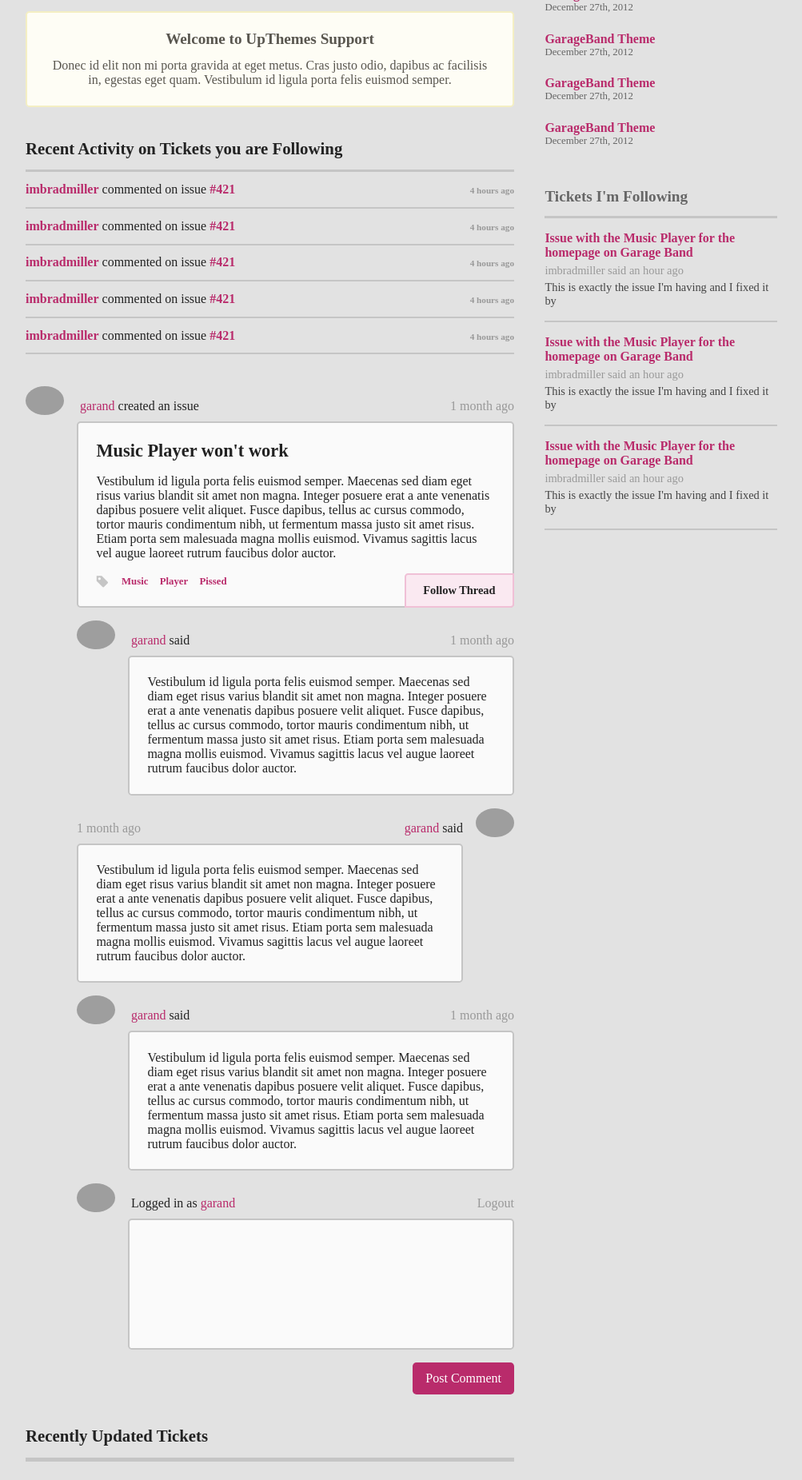
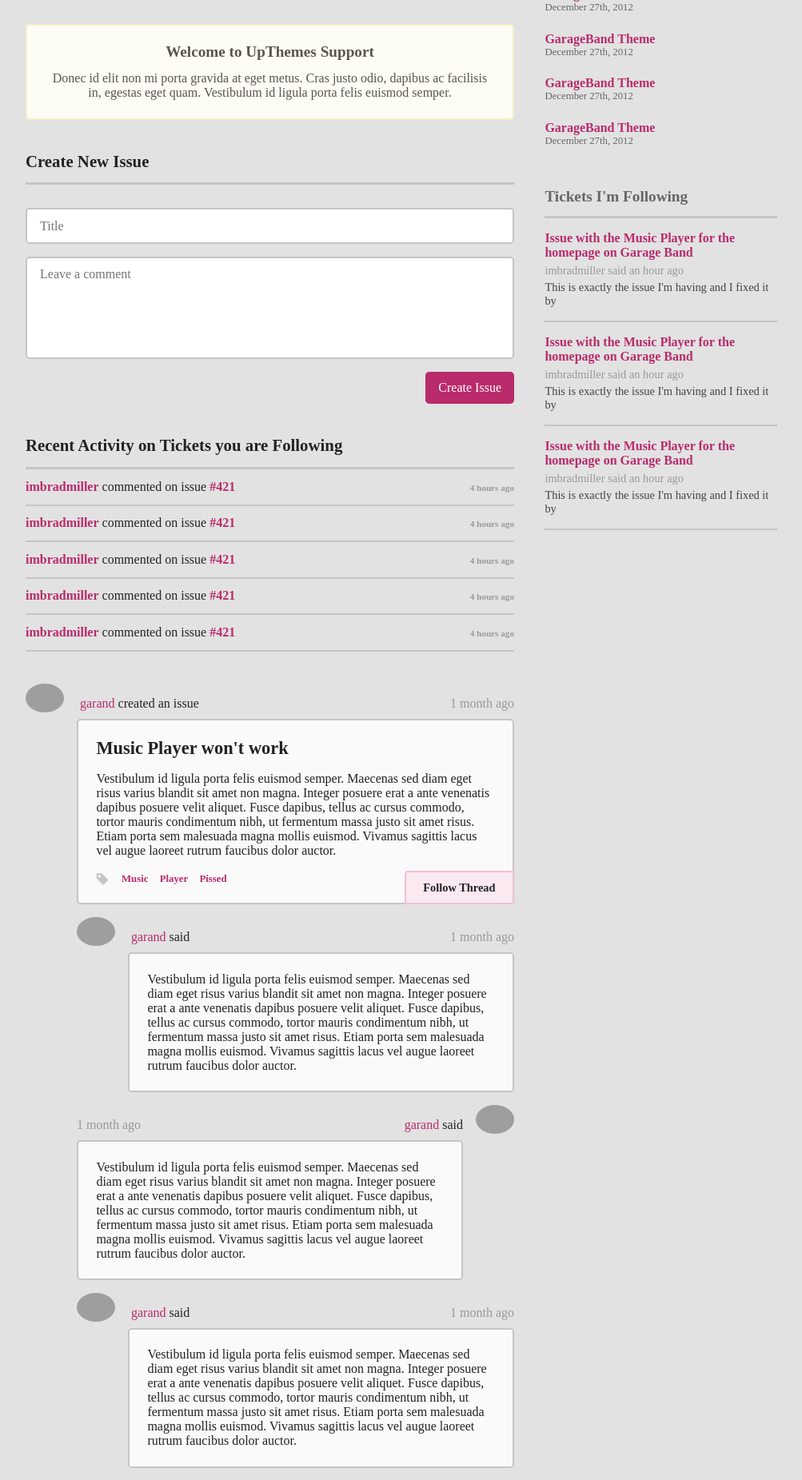
Before and after one commit to LiftUX/IssuePress, a PHP site: page / in a window 1280 px wide. Shown: the part 247-2098 px from the top of the page at 80% size, without its empty margins (138-1141 px from the left). Run offline with PHP 8.4, Linux system fonts and the light colour scheme; some libraries are stand-ins or nearby versions; grey boxes are pictures that could not be loaded.

Commit message:
Added create issue module. Updated markup and styles for forms.

```diff
--- a/assets/scss/_settings.scss
+++ b/assets/scss/_settings.scss
@@ -8,6 +8,7 @@
 
 $max-width:980px;
 $primary:#b92b6b;
+$outline-color:#6cbce6;
 $font:"proxima-nova-alt";
 $icon:"icons";
 
--- a/assets/scss/main.scss
+++ b/assets/scss/main.scss
@@ -179,18 +179,49 @@ header {
   }
 }
 
+form {
+  overflow:hidden;
+}
+
+.textbox {
+  border-radius:.3em;
+  border:.15em solid #c5c5c5;
+  display:block;
+  width:100%;
+  padding:.7em 1em;
+  margin-bottom:1em;
+
+  &:focus {
+    outline:none;
+    border-color:$outline-color;
+  }
+}
+
+textarea {
+  @extend .textbox;
+  height:8em;
+  resize:none;
+}
+
+.submit {
+  border-radius:.3em;
+  background:$primary;
+  color:#fff;
+  padding:.7em 1em;
+  text-decoration:none;
+  display:inline-block;
+  border:0;
+  float:right;
+  margin-bottom:.01em;
+}
+
 section {
   margin-bottom:2.5em;
 }
 
-.search {
-
-  input.search-query {
-    border-radius:.3em;
-    border:.15em solid #c5c5c5;
-    display:block;
-    width:100%;
-    padding:.7em 1em;
+.create-issue {
+  .section-title {
+    margin-bottom:1.4em;
   }
 }
 
@@ -383,16 +414,10 @@ section {
       border:.15em solid #c5c5c5;
       padding:.4em 1.4em;
       margin-left:4em;
+    }
 
-      textarea {
-        border:0;
-        background:transparent;
-        padding:1.4em 1.4em;
-        height:10em;
-        width:100%;
-        resize:none;
-        border-radius:.3em;
-      }
+    .textarea-wrap {
+      margin-left:4em;
     }
 
     .comment-title {
@@ -437,18 +462,6 @@ section {
       border-left:.15em solid lighten($primary,40%);
       border:.15em solid lighten($primary,40%);
     }
-
-    .button {
-      border-radius:.3em;
-      background:$primary;
-      color:#fff;
-      padding:.7em 1em;
-      text-decoration:none;
-      display:inline-block;
-      border:0;
-      float:right;
-      margin-top:1em;
-    }
   }
 }
 
--- a/index.php
+++ b/index.php
@@ -33,7 +33,7 @@
 
     <section class="search">
       <form>
-        <input type="text" class="search-query" placeholder="Search"/>
+        <input class="textbox" type="text" placeholder="Search"/>
       </form>
     </section>
 
@@ -44,6 +44,17 @@
       <div class="message-content">
         Donec id elit non mi porta gravida at eget metus. Cras justo odio, dapibus ac facilisis in, egestas eget quam. Vestibulum id ligula porta felis euismod semper.
       </div>
+    </section>
+
+    <section class="create-issue">
+      <div class="section-title">
+        Create New Issue
+      </div>
+      <form>
+        <input class="textbox" type="text" placeholder="Title"/>
+        <textarea placeholder="Leave a comment"></textarea>
+        <input class="submit" type="submit" value="Create Issue"/>
+      </form>
     </section>
 
     <section class="recent-activity">
@@ -153,10 +164,10 @@
           </a>
           <a href="" class="comment-timeago">Logout</a>
         </div>
-        <div class="comment-content">
-          <textarea></textarea>
+        <div class="textarea-wrap">
+          <textarea placeholder="Leave a comment"></textarea>
         </div>
-        <input type="submit" class="button" value="Post Comment"/>
+        <input type="submit" class="submit" value="Post Comment"/>
       </form>
     </section>
 
```
Also changed, not shown: assets/css/main.css.
